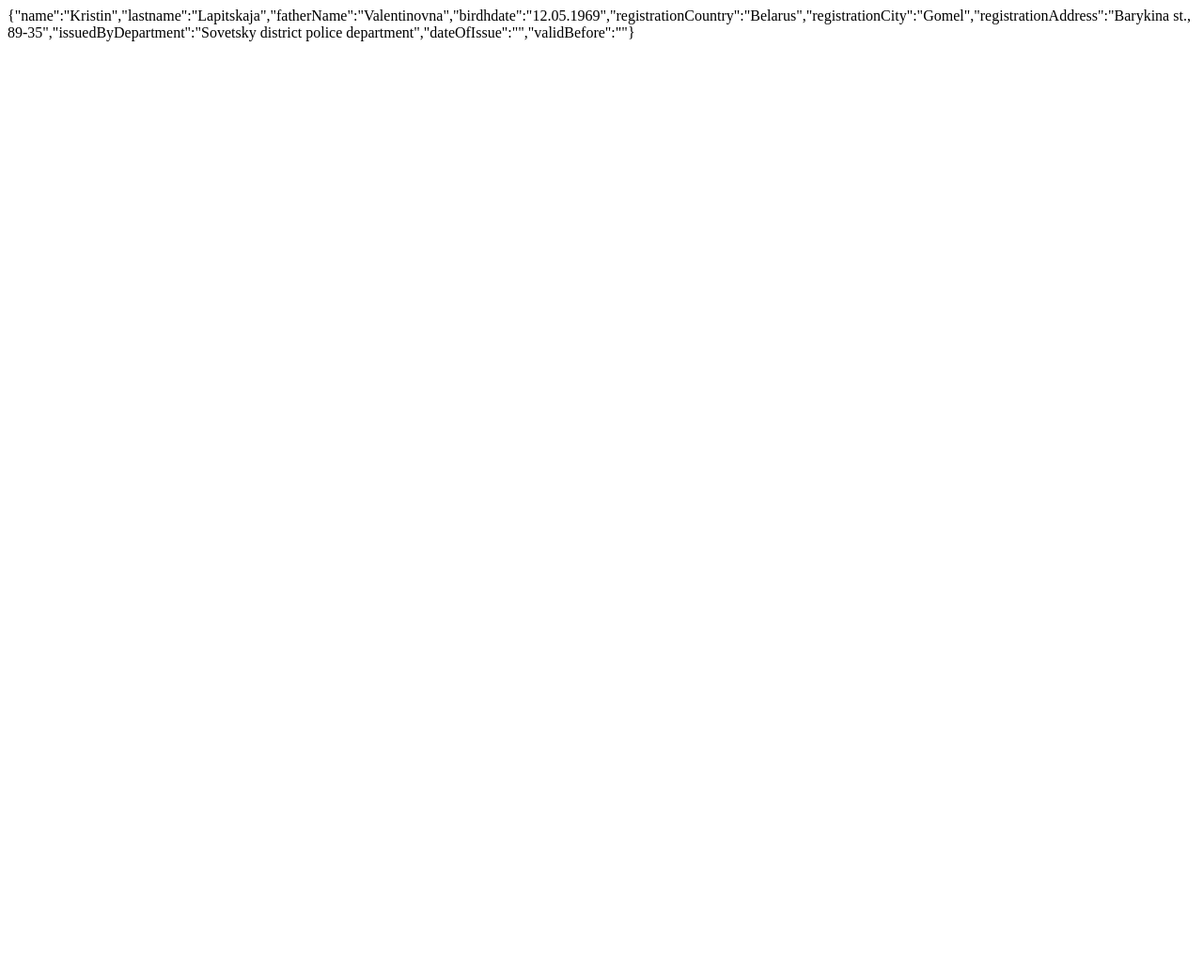
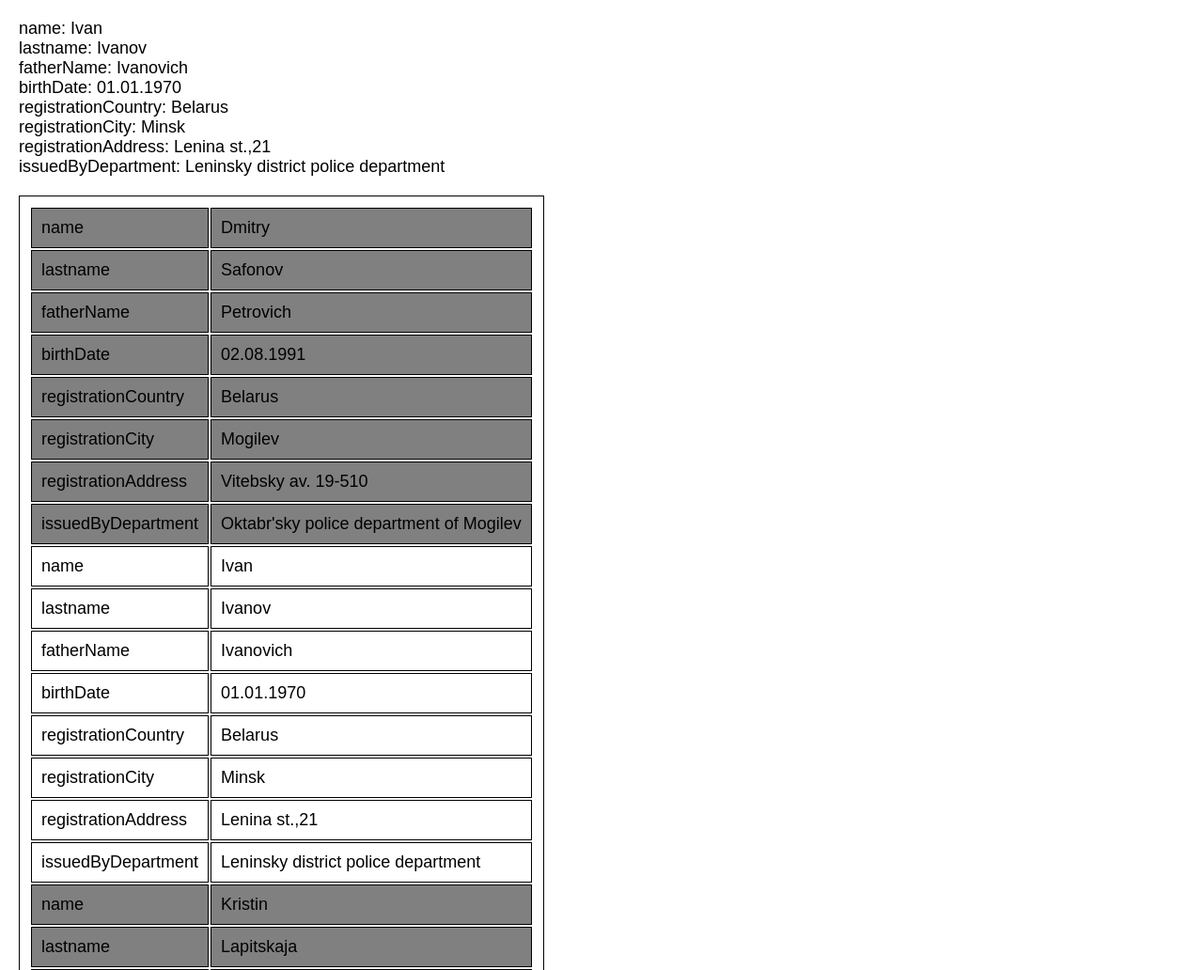
Before and after one commit to Alexandra992/JS_ITshatle, a plain HTML site: page ДЗ2/index.html in a window 1280 px wide. Shown: the top 1032 px of the page at 94% size. Before the commit the page ends 800 px from the top, so only its background shows below. Drawn offline with Linux system fonts and the light colour scheme.

Commit message:
+вывод одного элемента и всего массива

```diff
--- a/ДЗ2/index.html
+++ b/ДЗ2/index.html
@@ -5,9 +5,12 @@
     <meta http-equiv="X-UA-Compatible" content="IE=edge">
     <meta name="viewport" content="width=device-width, initial-scale=1.0">
     <title>Document</title>
+
+    <link rel="stylesheet" href="main.css">
+    <script src="./main.js" defer></script>
 </head>
 <body>
     <div id="out_arr"></div>
-    <script src="./main.js"></script>
+
 </body>
 </html>
--- /dev/null
+++ b/ДЗ2/main.css
@@ -0,0 +1,27 @@
+* {
+    margin: 0;
+    padding: 0;
+    box-sizing: border-box;
+    font-family: sans-serif;
+    font-size: 18px;
+
+}
+
+body {
+    padding: 20px;
+}
+
+table {
+    padding: 10px;
+    border: 1px solid black;
+    border-spacing: 2px;
+}
+
+td {
+    padding: 10px;
+    border: 1px solid black;
+}
+
+div {
+    margin-bottom: 20px;
+}
--- a/ДЗ2/main.js
+++ b/ДЗ2/main.js
@@ -1,82 +1,100 @@
-let passport = [
-{
-    name:"Ivan",
-    lastname:"Ivanov",
-    fatherName:"Ivanovich",
-    birdhdate:"01.01.1970",
-    registrationCountry:"Belarus",
-    registrationCity:"Minsk",
-    registrationAddress:"Lenina st.,21",
-    issuedByDepartment:"Leninsky district police department",
-    dateOfIssue:"",
-    validBefore:""
+let passport = [{
+        name: "Ivan",
+        lastname: "Ivanov",
+        fatherName: "Ivanovich",
+        birthDate: "01.01.1970",
+        registrationCountry: "Belarus",
+        registrationCity: "Minsk",
+        registrationAddress: "Lenina st.,21",
+        issuedByDepartment: "Leninsky district police department"
     },
 
     {
-    name:"Vasiliy",
-    lastname:"Petrov",
-    fatherName:"Alexandrovich",
-    birdhdate:"21.11.1989",
-    registrationCountry:"Belarus",
-    registrationCity:"Pinsk",
-    registrationAddress:"Pervomajskaja st., 18-87",
-    issuedByDepartment:"Pervomajsky district police department",
-    dateOfIssue:"",
-    validBefore:""
+        name: "Vasiliy",
+        lastname: "Petrov",
+        fatherName: "Alexandrovich",
+        birthDate: "21.11.1989",
+        registrationCountry: "Belarus",
+        registrationCity: "Pinsk",
+        registrationAddress: "Pervomajskaja st., 18-87",
+        issuedByDepartment: "Pervomajsky district police department"
     },
 
     {
-    name:"Dmitry",
-    lastname:"Safonov",
-    fatherName:"Petrovich",
-    birdhdate:"02.08.1991",
-    registrationCountry:"Belarus",
-    registrationCity:"Mogilev",
-    registrationAddress:"Vitebsky av. 19-510",
-    issuedByDepartment:"Oktabr'sky police department of Mogilev",
-    dateOfIssue:"",
-    validBefore:""
+        name: "Dmitry",
+        lastname: "Safonov",
+        fatherName: "Petrovich",
+        birthDate: "02.08.1991",
+        registrationCountry: "Belarus",
+        registrationCity: "Mogilev",
+        registrationAddress: "Vitebsky av. 19-510",
+        issuedByDepartment: "Oktabr'sky police department of Mogilev"
     },
 
     {
-    name:"Kristin",
-    lastname:"Lapitskaja",
-    fatherName:"Valentinovna",
-    birdhdate:"12.05.1969",
-    registrationCountry:"Belarus",
-    registrationCity:"Gomel",
-    registrationAddress:"Barykina st., 89-35",
-    issuedByDepartment:"Sovetsky district police department",
-    dateOfIssue:"",
-    validBefore:""
+        name: "Kristin",
+        lastname: "Lapitskaja",
+        fatherName: "Valentinovna",
+        birthDate: "12.05.1969",
+        registrationCountry: "Belarus",
+        registrationCity: "Gomel",
+        registrationAddress: "Barykina st., 89-35",
+        issuedByDepartment: "Sovetsky district police department"
     }
 ];
 
 
+//функция сортировки ************************************************************
+function sortByParam(passportList, paramName) {
+    let sortFunc = function (a, b) {
+        if (a[paramName] > b[paramName]) {
+            return 1;
+        }
+        if (a[paramName] < b[paramName]) {
+            return -1;
+        }
+        return 0;
+    }
+    return passportList.sort(sortFunc);
 
- function sortByParam(passportList, paramName){
-    let sortFunc = function(a, b){
-        if (a[paramName] > b[paramName]) {return 1;}
-        if (a[paramName] < b[paramName]) {return -1;}
-        return 0;}
-    return passportList.sort(sortFunc);
 }
-sortByParam(passport, "name");
+console.log(sortByParam(passport, "name"));
 
 
-/* passport.sort(function(a, b){
-    if (a.name > b.name) {return 1;}
-    if (a.name < b.name) {return -1;}
-    return 0;
-})
-console.log(passport); */
+//вывод одного элемента массива на страницу **************************************
+function displayPassport(arr, key, value) {
+    let str = '';
+    for (let elem of arr) {
+        for (let item in elem) {
+            if (elem[key] == value) {
+                str += `${item}: ${elem[item]}</br>`
+            }
+
+        }
+    }
+    let out = document.createElement('div');
+    out.innerHTML = str;
+    document.body.prepend(out);
+}
+displayPassport(passport, "lastname", "Ivanov")
 
 
+//вывод всего массива на страницу*************************************************
+function displayPassportList(arr) {
+    let out = document.getElementById('out_arr');
+    let table = document.createElement('table');
+    out.append(table);
 
+    for (let i = 0; i < arr.length; i++) {
 
-function displayPassport(arr, i){
-        let out_arr = document.getElementById('out_arr');
-        out_arr.innerHTML = JSON.stringify(arr[i], ' ');
+        for (let key in arr[i]) {
+            let row = document.createElement('tr');
+            if (i % 2 == 0) {
+                row.style.backgroundColor = 'grey';
             }
-
-displayPassport(passport, 2);
+            row.innerHTML = `<td>${key}</td><td>${arr[i][key]}`;
+            document.querySelector('table').append(row);
+        }
+    }
+}
+displayPassportList(passport);
```
Lines whose indentation alone changed are shown as unchanged.
